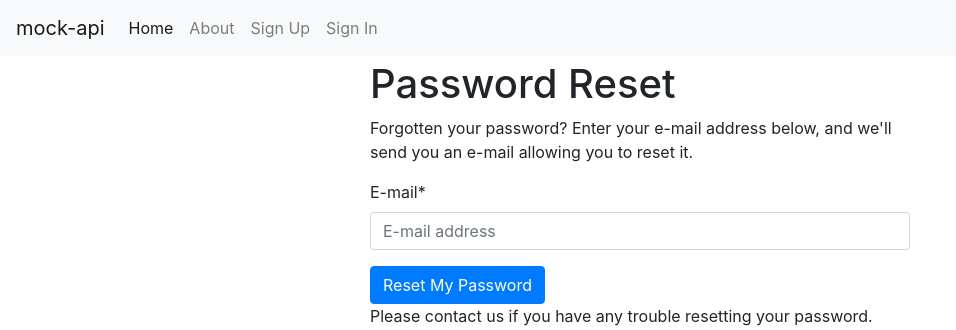
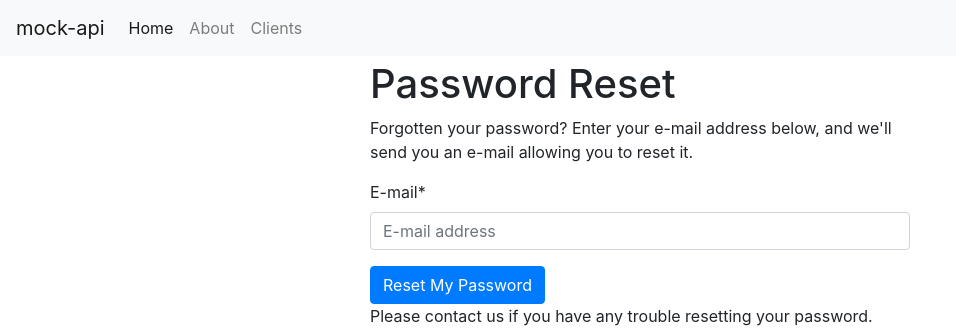
Before and after one commit to Hernandiaz035/mock-api, a Django app: page /accounts/password/reset/ in a window 1280 px wide. Shown: the top 330 px of the page, without its empty margins (0-956 px from the left). Run offline with Django 3.2, Linux system fonts and the light colour scheme; some libraries are stand-ins or nearby versions.

Commit message:
Remove unncessary links in the nav bar and Add Clients listing.

```diff
--- a/mock_api/templates/base.html
+++ b/mock_api/templates/base.html
@@ -58,25 +58,9 @@
             <li class="nav-item">
               <a class="nav-link" href="{% url 'about' %}">About</a>
             </li>
-            {% if request.user.is_authenticated %}
-              <li class="nav-item">
-                {# URL provided by django-allauth/account/urls.py #}
-                <a class="nav-link" href="{% url 'users:detail' request.user.username  %}">{% translate "My Profile" %}</a>
-              </li>
-              <li class="nav-item">
-                {# URL provided by django-allauth/account/urls.py #}
-                <a class="nav-link" href="{% url 'account_logout' %}">{% translate "Sign Out" %}</a>
-              </li>
-            {% else %}
-              <li class="nav-item">
-                {# URL provided by django-allauth/account/urls.py #}
-                <a id="sign-up-link" class="nav-link" href="{% url 'account_signup' %}">{% translate "Sign Up" %}</a>
-              </li>
-              <li class="nav-item">
-                {# URL provided by django-allauth/account/urls.py #}
-                <a id="log-in-link" class="nav-link" href="{% url 'account_login' %}">{% translate "Sign In" %}</a>
-              </li>
-            {% endif %}
+            <li class="nav-item">
+              <a class="nav-link" href="{% url 'clients:clients-list' %}">Clients</a>
+            </li>
           </ul>
         </div>
       </nav>
```
